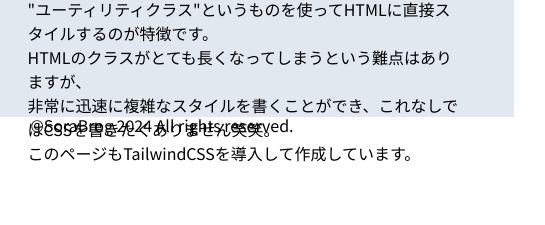
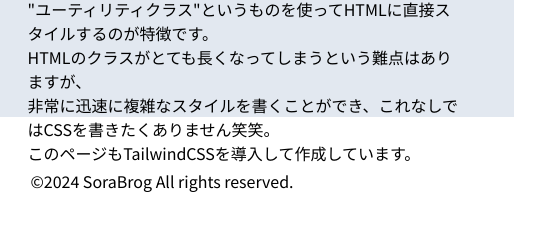
Before and after one commit to NautilusCode/SoraBlog, a website: page index.html in a window 1280 px wide. Shown: the part 3419-3644 px from the top of the page, 478-1023 px from the left. Before the commit the page ends 3592 px from the top, so only its background shows below. Drawn offline with Linux system fonts and the light colour scheme.

Commit message:
margin fix

```diff
--- a/index.html
+++ b/index.html
@@ -31,7 +31,7 @@
         </button>
       </div>
     </header>
-    <main>
+    <main class="mb-14">
       <div class="splide mb-14" aria-label="Splideの基本的なHTML">
         <div class="splide__track">
           <ul class="splide__list">
@@ -319,8 +319,8 @@
         </div>
       </div>
     </main>
-    <footer class="text-center font-nsjp">
-      ©SoraBrog 2024 All rights reserved.
+    <footer class="text-center font-nsjp mb-8">
+      ©2024 SoraBrog All rights reserved.
     </footer>
   </body>
   <script>
```
